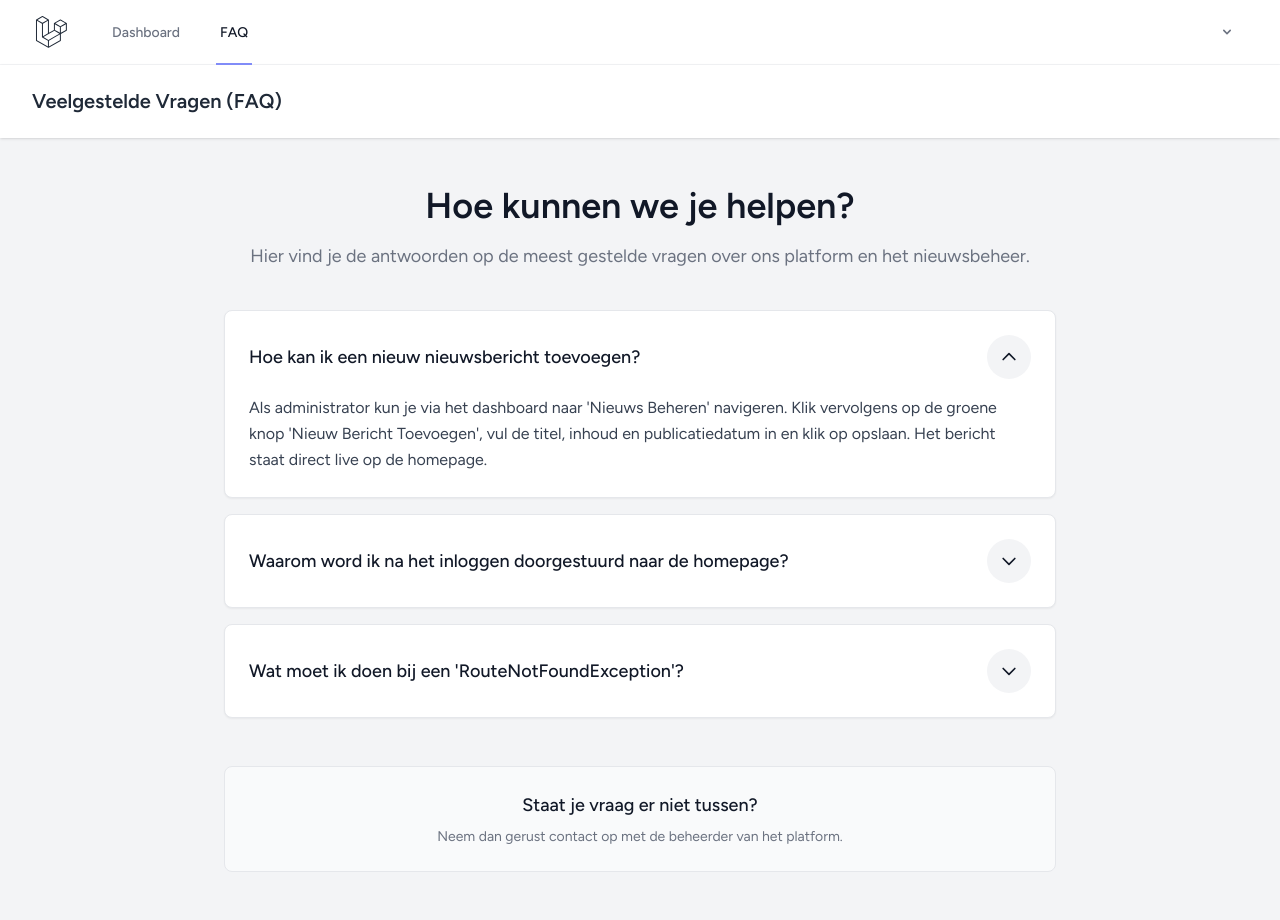
After one commit to Ashur4maru/Backend-2026, a Laravel app: page /faq in a window 1280 px wide. The commit adds this page. Run offline with Laravel 12, Linux system fonts and the light colour scheme; data that the repository does not hold is empty; style sheets or scripts are compiled from the project's sources.

Commit message:
Faq geimplementeerd

```diff
--- a/app/Http/Controllers/Auth/AuthenticatedSessionController.php
+++ b/app/Http/Controllers/Auth/AuthenticatedSessionController.php
@@ -33,9 +33,9 @@ class AuthenticatedSessionController extends Controller
             return redirect()->route('admin.dashboard'); // Stuur admin naar admin dashboard
         }
 
-        // Stuur normale gebruikers naar het standaard dashboard
-            return redirect()->intended(route('dashboard', absolute: false));
-            }
+        // Stuur normale gebruikers naar het welcome scherm voor een normale gebruikerservaring
+        return redirect()->intended('/');
+    }
 
     /**
      * Destroy an authenticated session.
--- /dev/null
+++ b/resources/views/faq.blade.php
@@ -0,0 +1,85 @@
+<x-app-layout>
+    <x-slot name="header">
+        <h2 class="font-semibold text-xl text-gray-800 leading-tight">
+            {{ __('Veelgestelde Vragen (FAQ)') }}
+        </h2>
+    </x-slot>
+
+    <div class="py-12">
+        <div class="max-w-4xl mx-auto sm:px-6 lg:px-8">
+
+            <!-- Introductie tekst -->
+            <div class="text-center mb-10">
+                <h1 class="text-3xl font-extrabold text-gray-900 sm:text-4xl">
+                    Hoe kunnen we je helpen?
+                </h1>
+                <p class="mt-4 text-lg text-gray-500">
+                    Hier vind je de antwoorden op de meest gestelde vragen over ons platform en het nieuwsbeheer.
+                </p>
+            </div>
+
+            <!-- FAQ Lijst -->
+            <div class="space-y-4">
+
+                <!-- Vraag 1 -->
+                <details class="group bg-white rounded-lg shadow-sm border border-gray-200 p-6 [&_summary::-webkit-details-marker]:hidden" open>
+                    <summary class="flex items-center justify-between cursor-pointer focus:outline-none">
+                        <h2 class="text-lg font-medium text-gray-900">
+                            Hoe kan ik een nieuw nieuwsbericht toevoegen?
+                        </h2>
+                        <span class="ml-1.5 flex-shrink-0 rounded-full bg-gray-100 p-1.5 text-gray-900 sm:p-3 group-open:rotate-180 transition duration-300">
+                            <svg xmlns="http://www.w3.org/2000/svg" class="h-5 w-5" fill="none" viewBox="0 0 24 24" stroke="currentColor">
+                                <path stroke-linecap="round" stroke-linejoin="round" stroke-width="2" d="M19 9l-7 7-7-7" />
+                            </svg>
+                        </span>
+                    </summary>
+                    <p class="mt-4 leading-relaxed text-gray-700">
+                        Als administrator kun je via het dashboard naar 'Nieuws Beheren' navigeren. Klik vervolgens op de groene knop 'Nieuw Bericht Toevoegen', vul de titel, inhoud en publicatiedatum in en klik op opslaan. Het bericht staat direct live op de homepage.
+                    </p>
+                </details>
+
+                <!-- Vraag 2 -->
+                <details class="group bg-white rounded-lg shadow-sm border border-gray-200 p-6 [&_summary::-webkit-details-marker]:hidden">
+                    <summary class="flex items-center justify-between cursor-pointer focus:outline-none">
+                        <h2 class="text-lg font-medium text-gray-900">
+                            Waarom word ik na het inloggen doorgestuurd naar de homepage?
+                        </h2>
+                        <span class="ml-1.5 flex-shrink-0 rounded-full bg-gray-100 p-1.5 text-gray-900 sm:p-3 group-open:rotate-180 transition duration-300">
+                            <svg xmlns="http://www.w3.org/2000/svg" class="h-5 w-5" fill="none" viewBox="0 0 24 24" stroke="currentColor">
+                                <path stroke-linecap="round" stroke-linejoin="round" stroke-width="2" d="M19 9l-7 7-7-7" />
+                            </svg>
+                        </span>
+                    </summary>
+                    <p class="mt-4 leading-relaxed text-gray-700">
+                        We hebben de configuratie van de applicatie zo aangepast dat gebruikers na een succesvolle login direct het laatste nieuws kunnen lezen op de homepage, in plaats van op het technische dashboard te landen.
+                    </p>
+                </details>
+
+                <!-- Vraag 3 -->
+                <details class="group bg-white rounded-lg shadow-sm border border-gray-200 p-6 [&_summary::-webkit-details-marker]:hidden">
+                    <summary class="flex items-center justify-between cursor-pointer focus:outline-none">
+                        <h2 class="text-lg font-medium text-gray-900">
+                            Wat moet ik doen bij een 'RouteNotFoundException'?
+                        </h2>
+                        <span class="ml-1.5 flex-shrink-0 rounded-full bg-gray-100 p-1.5 text-gray-900 sm:p-3 group-open:rotate-180 transition duration-300">
+                            <svg xmlns="http://www.w3.org/2000/svg" class="h-5 w-5" fill="none" viewBox="0 0 24 24" stroke="currentColor">
+                                <path stroke-linecap="round" stroke-linejoin="round" stroke-width="2" d="M19 9l-7 7-7-7" />
+                            </svg>
+                        </span>
+                    </summary>
+                    <p class="mt-4 leading-relaxed text-gray-700">
+                        Dit betekent meestal dat een link in je Blade-bestanden verwijst naar een route die Laravel niet kent of dat je de cache moet legen. Dit los je op door de route correct te definiëren in <code class="bg-gray-100 px-1 rounded text-red-600 text-sm">routes/web.php</code> en het commando <code class="bg-gray-100 px-1 rounded text-sm">php artisan route:clear</code> te draaien.
+                    </p>
+                </details>
+
+            </div>
+
+            <!-- Contact sectie onderaan -->
+            <div class="mt-12 text-center bg-gray-50 rounded-lg p-6 border border-gray-200">
+                <h3 class="text-lg font-medium text-gray-900">Staat je vraag er niet tussen?</h3>
+                <p class="mt-2 text-sm text-gray-500">Neem dan gerust contact op met de beheerder van het platform.</p>
+            </div>
+
+        </div>
+    </div>
+</x-app-layout>
--- a/resources/views/layouts/navigation.blade.php
+++ b/resources/views/layouts/navigation.blade.php
@@ -14,6 +14,10 @@
                 <div class="hidden space-x-8 sm:-my-px sm:ms-10 sm:flex">
                     <x-nav-link :href="route('dashboard')" :active="request()->routeIs('dashboard')">
                         {{ __('Dashboard') }}
+                    </x-nav-link>
+
+                    <x-nav-link :href="route('faq')" :active="request()->routeIs('faq')">
+                        {{ __('FAQ') }}
                     </x-nav-link>
                 </div>
             </div>
--- a/routes/web.php
+++ b/routes/web.php
@@ -67,4 +67,8 @@ Route::middleware('auth')->group(function () {
     Route::delete('/profile', [ProfileController::class, 'destroy'])->name('profile.destroy');
 });
 
+Route::get('/faq', function () {
+    return view('faq');
+})->name('faq');
+
 require __DIR__.'/auth.php';
```
